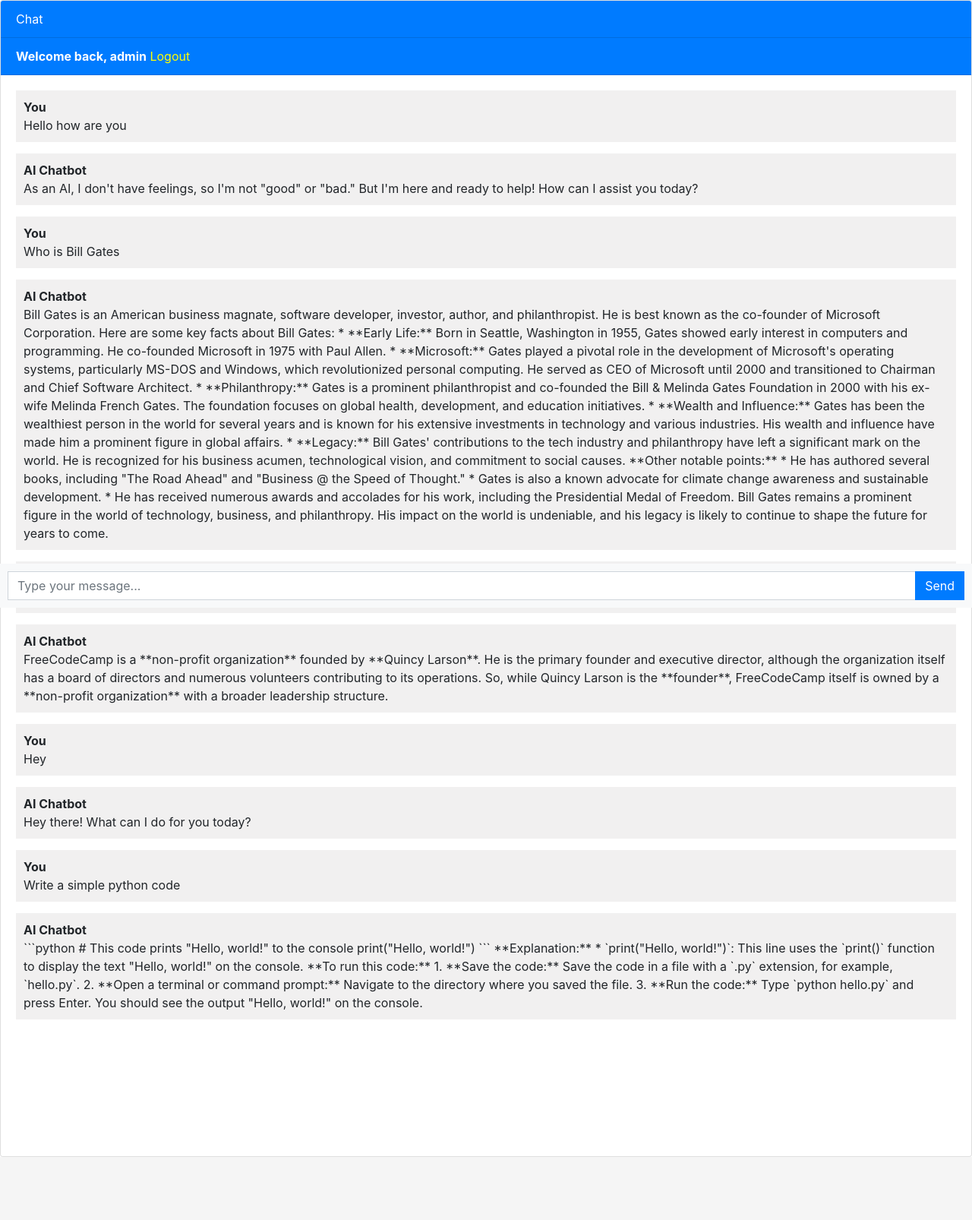
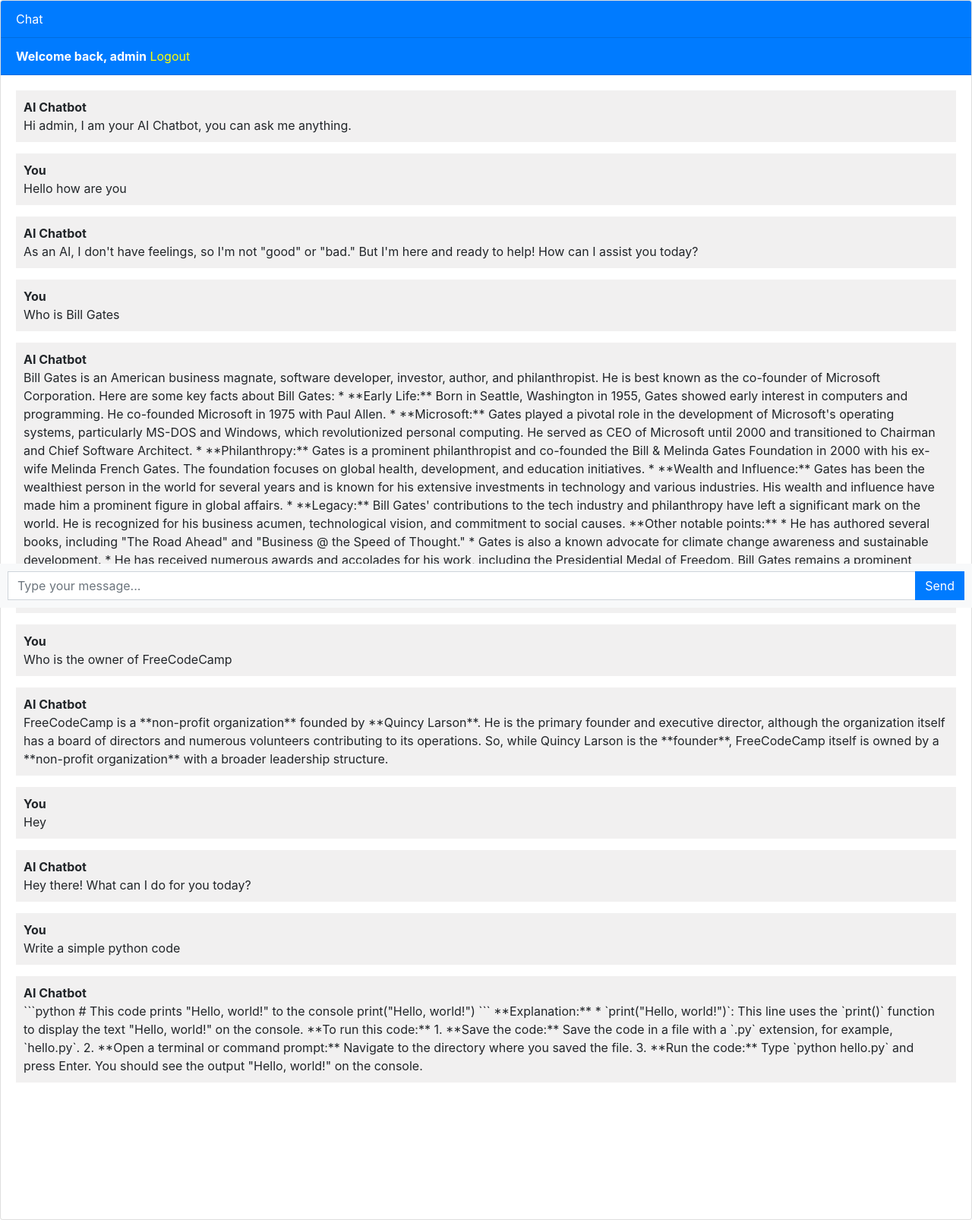
Before and after one commit to ChadRabbit/Gemini-Chatbot, a Django app: page / in a window 1280 px wide. Shown: the whole page at 76% size. Before the commit the page ends 1523 px from the top, so only its background shows below. Run offline with Django 4.2, Linux system fonts and the light colour scheme; a user stored in the database is signed in; data comes from the database, SQL or seed files in the repository; some libraries are stand-ins or nearby versions.

Commit message:
Update chatbot.html

```diff
--- a/django_chatbot/templates/chatbot.html
+++ b/django_chatbot/templates/chatbot.html
@@ -76,17 +76,16 @@
     <div class="card-body messages-box">
 
       <ul class="list-unstyled messages-list">
-<!--        -->
-<!--        <li class="message received">-->
-<!--          <div class="message-text">-->
-<!--            <div class="message-sender">-->
-<!--              <b>AI Chatbot</b>-->
-<!--            </div>-->
-<!--            <div class="message-content">-->
-<!--              Hi {{user.username}}, I am your AI Chatbot, you can ask me anything.-->
-<!--            </div>-->
-<!--          </div>-->
-<!--        </li>-->
+    <li class="message received">
+          <div class="message-text">
+            <div class="message-sender">
+              <b>AI Chatbot</b>
+            </div>
+            <div class="message-content">
+              Hi {{user.username}}, I am your AI Chatbot, you can ask me anything.
+            </div>
+          </div>
+        </li>
         {% for chat in chats %}
           {% if chat.user == request.user %}
 
```
